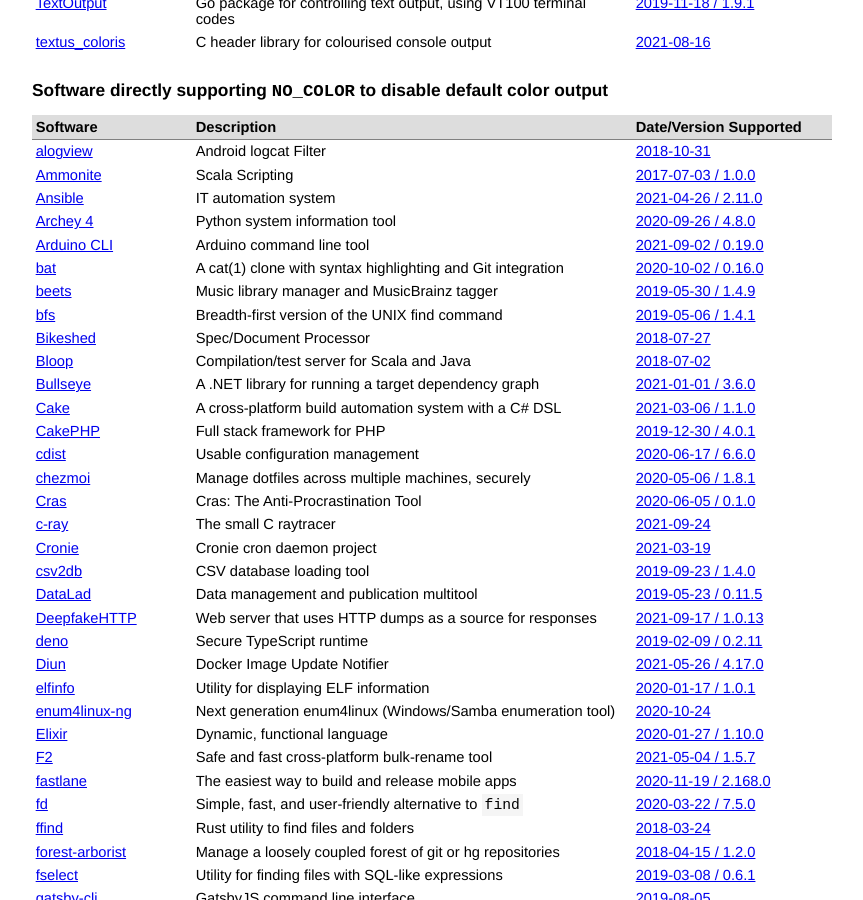
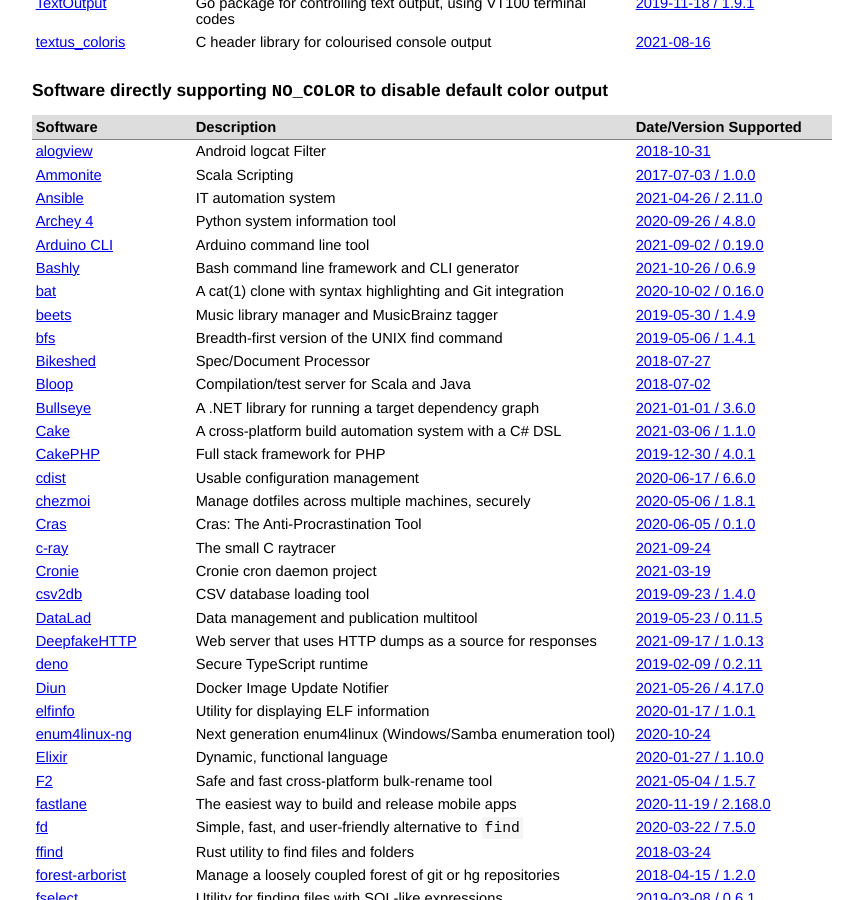
Before and after one commit to jcs/no_color, a Jekyll site: the page built from index.md, in a window 1280 px wide and 900 px high, scrolled down 1456 px. Shown: the whole window, without its empty margins (208-1071 px from the left). Built offline with Jekyll 4.4.1, drawn with Linux system fonts in a browser that asks for light colours; our own code applies the rules of GitHub Pages for plain Markdown files.

Commit message:
Add Bashly as supported software (#148)

```diff
--- a/index.md
+++ b/index.md
@@ -102,6 +102,7 @@ color via `NO_COLOR`.
 | [Ansible](https://github.com/ansible/ansible) | IT automation system | [2021-04-26 / 2.11.0](https://github.com/ansible/ansible/blob/stable-2.11/changelogs/CHANGELOG-v2.11.rst#v2-11-0) |
 | [Archey 4](https://github.com/HorlogeSkynet/archey4) | Python system information tool | [2020-09-26 / 4.8.0](https://github.com/HorlogeSkynet/archey4/releases/tag/v4.8.0) |
 | [Arduino CLI](https://github.com/arduino/arduino-cli) | Arduino command line tool  | [2021-09-02 / 0.19.0](https://github.com/arduino/arduino-cli/releases/tag/0.19.0) |
+| [Bashly](https://bashly.dannyb.co/) | Bash command line framework and CLI generator  | [2021-10-26 / 0.6.9](https://github.com/DannyBen/bashly/releases/tag/v0.6.9) |
 | [bat](https://github.com/sharkdp/bat) | A cat(1) clone with syntax highlighting and Git integration | [2020-10-02 / 0.16.0](https://github.com/sharkdp/bat/releases/tag/v0.16.0) |
 | [beets](https://github.com/beetbox/beets) | Music library manager and MusicBrainz tagger | [2019-05-30 / 1.4.9](https://github.com/beetbox/beets/releases/tag/v1.4.9) |
 | [bfs](https://github.com/tavianator/bfs) | Breadth-first version of the UNIX find command | [2019-05-06 / 1.4.1](https://github.com/tavianator/bfs/releases/tag/1.4.1) |
```
